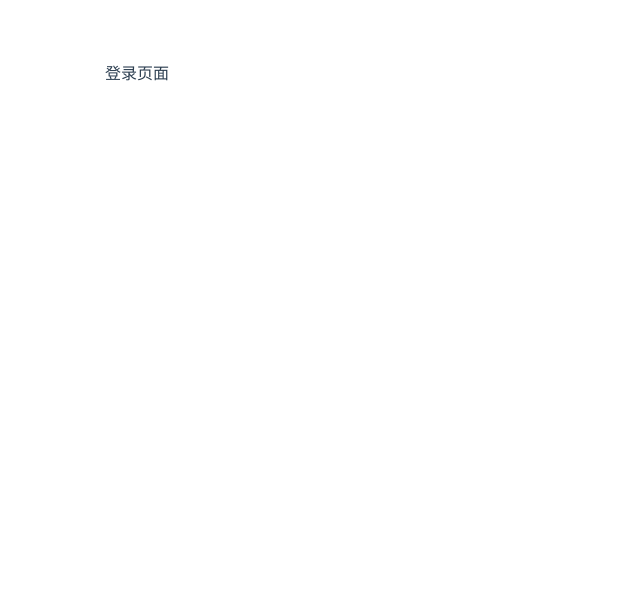
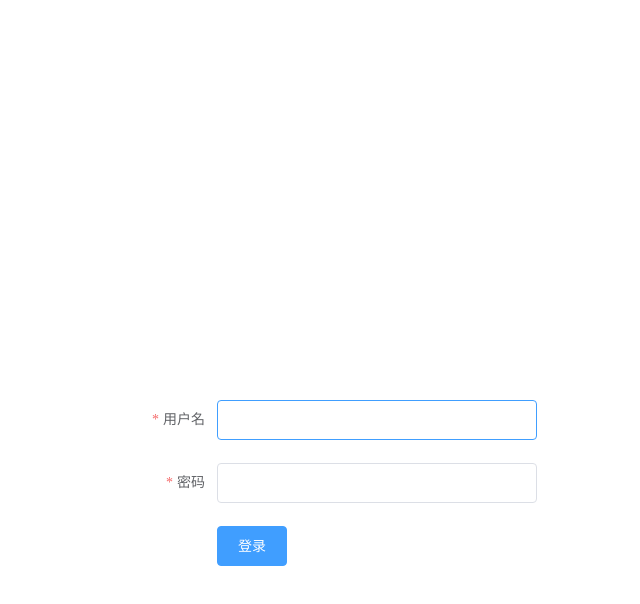
Before and after one commit to jfm11/vue-demo, a Vue app: page /#/login in a window 1280 px wide. Shown: the top 604 px of the page, without its empty margins (503-1143 px from the left). Built offline with nearby package versions, Linux system fonts and the light colour scheme.

Commit message:
完成登录页面的简单处理

```diff
--- a/src/App.vue
+++ b/src/App.vue
@@ -20,11 +20,11 @@ export default {
 
 <style>
 #app {
-  font-family: "Avenir", Helvetica, Arial, sans-serif;
+  /* font-family: "Avenir", Helvetica, Arial, sans-serif;
   -webkit-font-smoothing: antialiased;
   -moz-osx-font-smoothing: grayscale;
   text-align: center;
   color: #2c3e50;
-  margin-top: 60px;
+  margin-top: 60px; */
 }
 </style>
--- a/src/views/Login.vue
+++ b/src/views/Login.vue
@@ -1,5 +1,62 @@
 <template>
     <div>
-        登录页面
+        <el-form id="form" :rules="rules" ref="form" :model="form" label-width="80px">
+            <el-form-item label="用户名" prop="username">
+                <el-input v-model="form.username" autofocus="autofocus"></el-input>
+            </el-form-item>
+            <el-form-item label="密码" prop="password">
+                <el-input v-model="form.password" type="password"></el-input>
+            </el-form-item>
+            <el-form-item>
+                <el-button type="primary" @click="onSubmit">登录</el-button>
+            </el-form-item>
+        </el-form>
     </div>
 </template>
+<script>
+export default {
+  data() {
+    return {
+      form: {
+        username: "",
+        password: ""
+      },
+      rules: {
+        username: [
+          { required: true, message: "请输入用户名", trigger: "blur" }
+        ],
+        password: [
+          { required: true, message: "请输入密码", trigger: "blur" },
+          {
+            min: 4,
+            max: 20,
+            message: "密码长度在 4 到 20 个字符",
+            trigger: "blur"
+          }
+        ]
+      }
+    };
+  },
+  methods: {
+    onSubmit() {
+      this.$refs.form.validate(valid => {
+        if (valid) {
+          const username = this.form.username;
+          const password = this.form.password;
+          console.log("submit:" + username + ":" + password);
+        } else {
+          return false;
+        }
+      });
+    }
+  }
+};
+</script>
+<style>
+#form {
+  width: 400px;
+  position: fixed;
+  top: 50%;
+  left: 50%;
+}
+</style>
```
